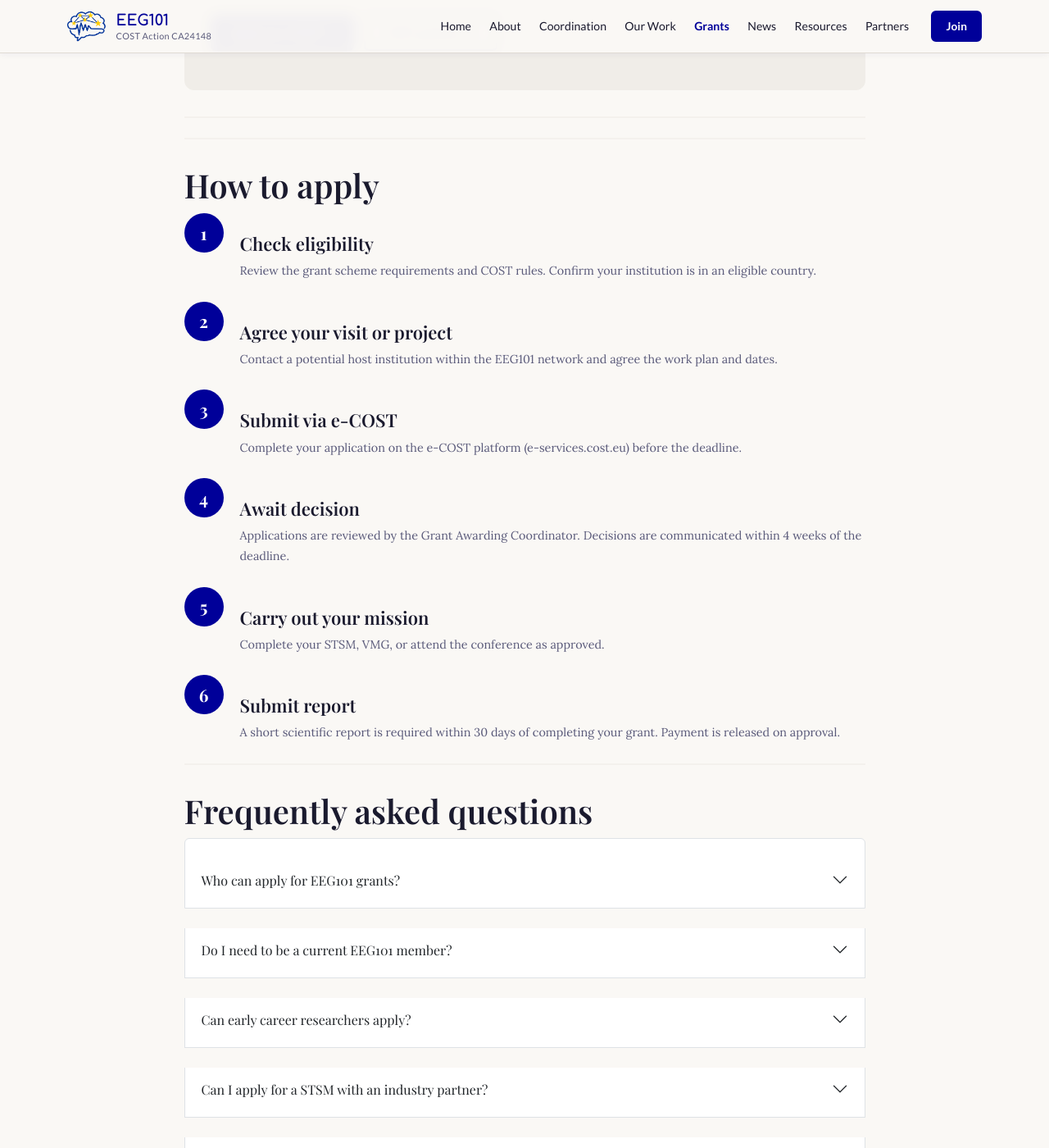
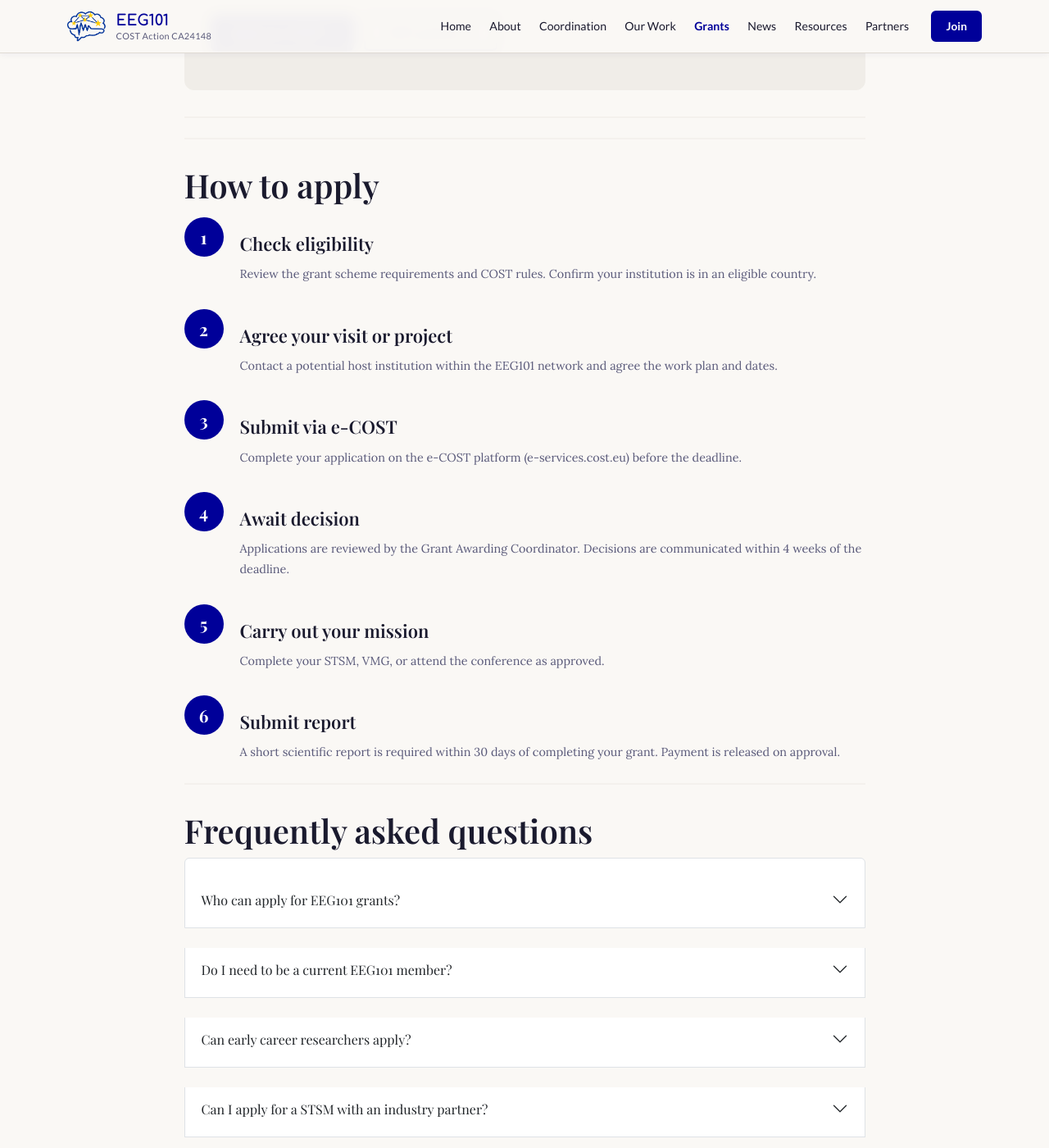
Before and after one commit to mcvinding/website-1, a Jekyll site: the page built from grants.md, in a window 1280 px wide and 1400 px high, scrolled down 3244 px. Shown: the whole window at 82% size. Built offline with Jekyll 4.4.1, drawn with Linux system fonts in a browser that asks for light colours.

Commit message:
Fix process-step circle alignment using CSS Grid (#16)
Replace flexbox with a 2-column 2-row grid so the circle sits
only in the title row (grid-row: 1) and centres with it via
align-self: center. The description occupies row 2, column 2.

Previously the 3rem circle (48px) was taller than the step-1
title line (~22px on mobile), so with flex-start its centre
fell between the title and description, looking misaligned.

https://claude.ai/code/session_01AHaXK7668Xo3VcmuW8L87m

Co-authored-by: Claude <noreply@anthropic.com>

```diff
--- a/assets/css/style.css
+++ b/assets/css/style.css
@@ -827,9 +827,18 @@ strong { font-weight: 600; }
 .grant-detail__actions { display: flex; flex-wrap: wrap; gap: 0.75rem; margin-top: 1.5rem; }
 
 /* --- Process Steps --- */
-.process-step { display: flex; gap: 1.25rem; margin-bottom: 1.5rem; align-items: flex-start; }
+.process-step {
+  display: grid;
+  grid-template-columns: 3rem 1fr;
+  grid-template-rows: auto auto;
+  column-gap: 1.25rem;
+  row-gap: 0.25rem;
+  margin-bottom: 1.5rem;
+}
 .process-step__number {
-  flex-shrink: 0;
+  grid-column: 1;
+  grid-row: 1;
+  align-self: center;
   width: 3rem;
   height: 3rem;
   background: var(--color-primary);
@@ -842,8 +851,8 @@ strong { font-weight: 600; }
   font-weight: 700;
   font-size: 1.3rem;
 }
-.process-step__title { font-size: var(--step-1); font-weight: 600; color: var(--color-text); margin-bottom: 0.25rem; margin-top: 0; }
-.process-step__desc { font-size: 0.9rem; color: var(--color-text-muted); margin: 0; }
+.process-step__title { grid-column: 2; grid-row: 1; font-size: var(--step-1); font-weight: 600; color: var(--color-text); margin: 0; }
+.process-step__desc { grid-column: 2; grid-row: 2; font-size: 0.9rem; color: var(--color-text-muted); margin: 0; }
 
 /* --- Join Steps --- */
 .join-steps { margin: 1.5rem 0; }
--- a/grants.md
+++ b/grants.md
@@ -79,10 +79,8 @@ Apply via <a href="{{ site.data.grants.schemes[0].application_url }}" target="_b
 {% for step in site.data.grants.application_process %}
 <div class="process-step">
 <div class="process-step__number">{{ step.step }}</div>
-<div class="process-step__content">
 <h3 class="process-step__title">{{ step.title }}</h3>
 <p class="process-step__desc">{{ step.description }}</p>
-</div>
 </div>
 {% endfor %}
 {:/nomarkdown}
```
